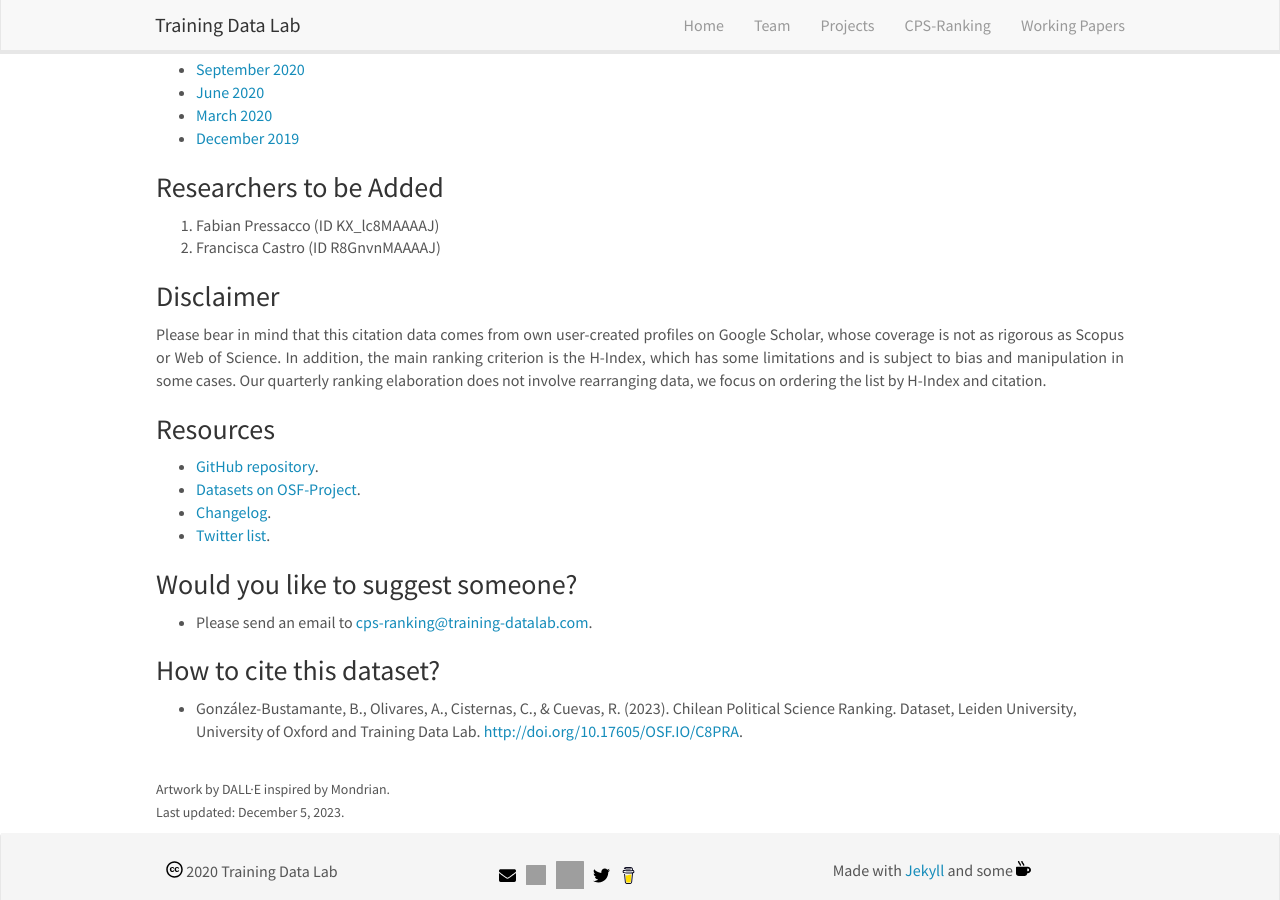
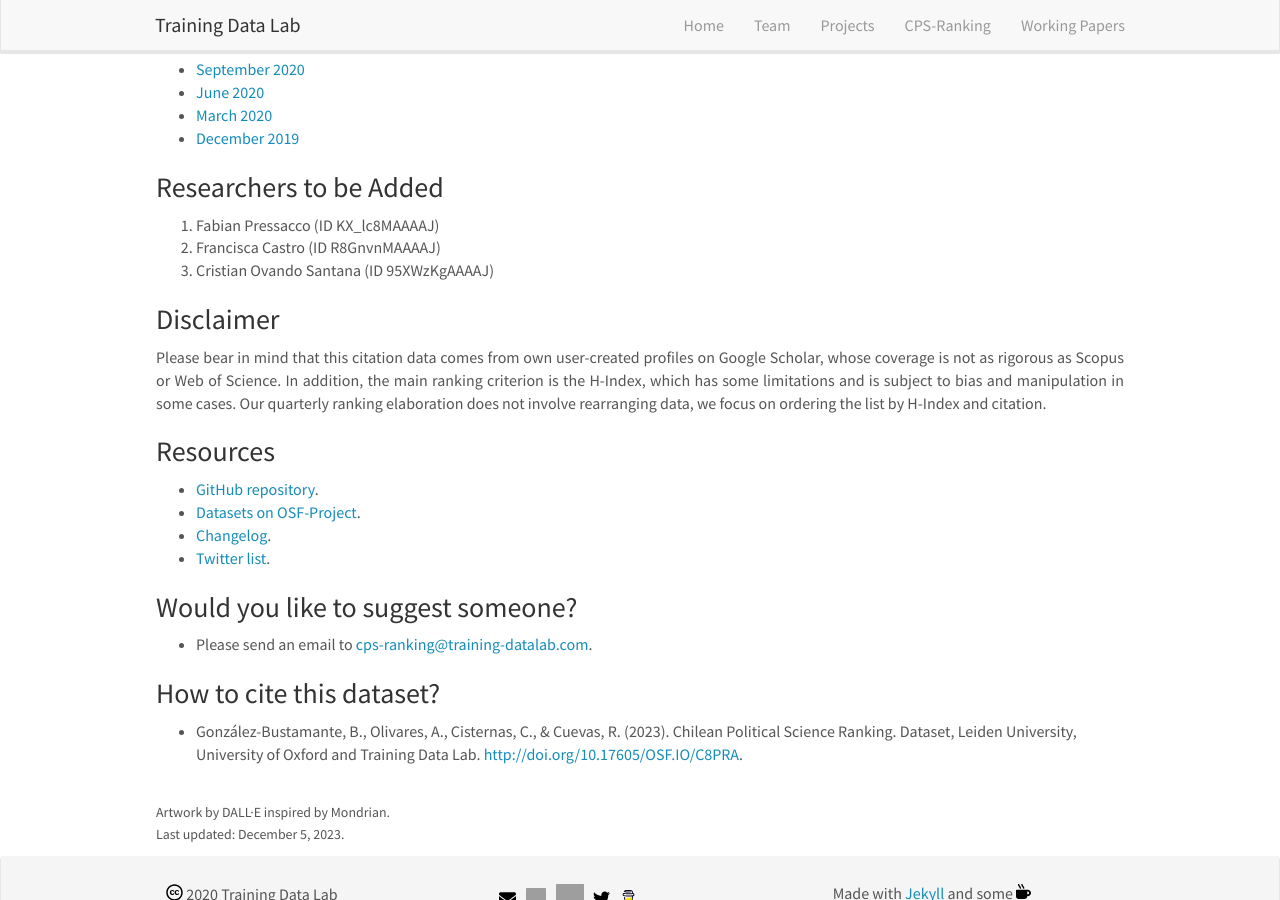
Before and after one commit to training-datalab/old-training-datalab.com, a Jekyll site: the page built from _pages/cps-ranking.md, in a window 1280 px wide and 900 px high, scrolled down 1009 px. Built offline with Jekyll 4.4.1, drawn with Linux system fonts in a browser that asks for light colours; nearby versions of some CDN libraries.

Commit message:
Update cps-ranking.md

```diff
--- a/_pages/cps-ranking.md
+++ b/_pages/cps-ranking.md
@@ -50,6 +50,7 @@ permalink: /projects/cps-ranking
 
 1. Fabian Pressacco (ID KX_lc8MAAAAJ)
 2. Francisca Castro (ID R8GnvnMAAAAJ)
+3. Cristian Ovando Santana (ID 95XWzKgAAAAJ)
 
 ### Disclaimer
 
```
